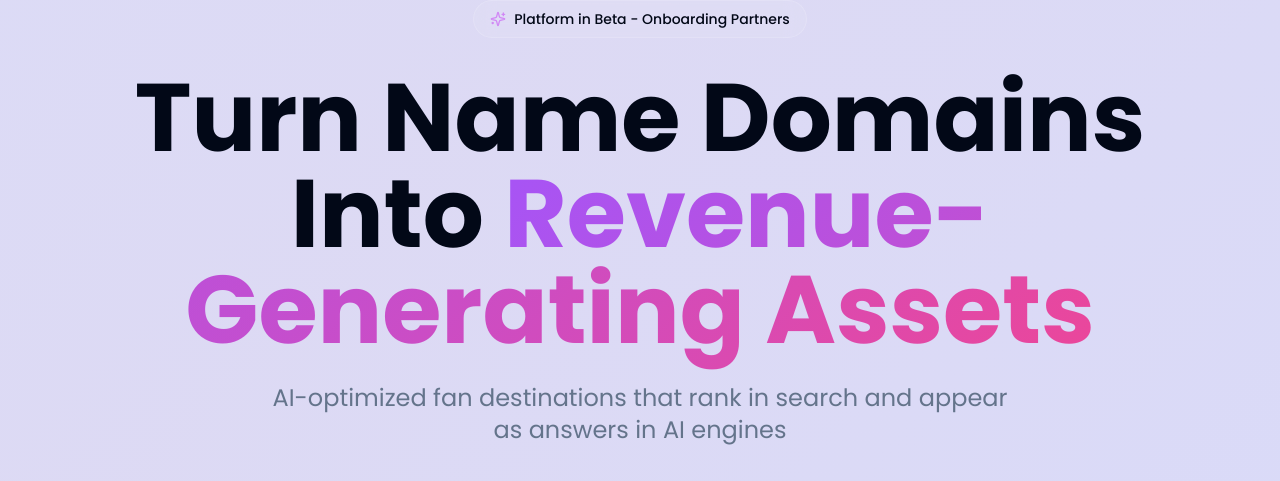
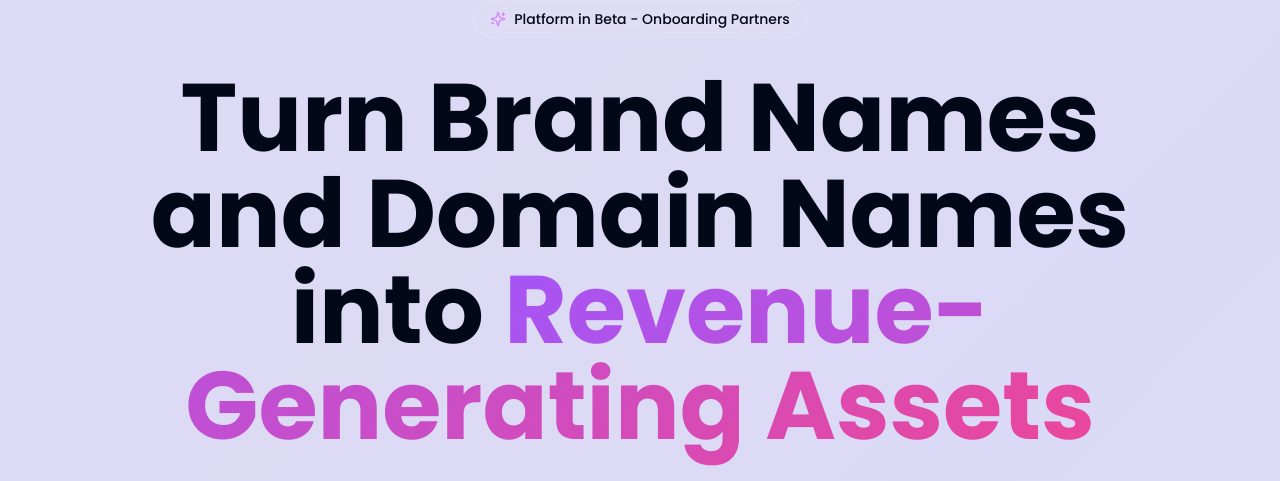
Before and after one commit to jcaisse/curated-content-portal, a Next.js app: page / in a window 1280 px wide. Shown: the part 128-609 px from the top of the page. Built offline with nearby package versions, Linux system fonts and the light colour scheme; no server answers.

Commit message:
Update homepage headline from 'Name Domains' to 'Brand Names and Domain Names'

```diff
--- a/src/app/layout.tsx
+++ b/src/app/layout.tsx
@@ -11,7 +11,7 @@ const poppins = Poppins({
 
 export const metadata: Metadata = {
   title: "Corsoro Media - AI-Optimized Fan Destinations for the Open Web",
-  description: "Turn name domains into revenue-generating assets. AI-optimized fan destinations that rank in search and appear as answers in AI engines. SEO + AEO + GEO monetization at scale.",
+  description: "Turn brand names and domain names into revenue-generating assets. AI-optimized fan destinations that rank in search and appear as answers in AI engines. SEO + AEO + GEO monetization at scale.",
   keywords: ["fan destinations", "domain monetization", "AI optimization", "SEO", "AEO", "GEO", "influencer monetization", "revenue share"],
   openGraph: {
     title: "Corsoro Media - Monetize the Open Web",
--- a/src/components/marketing/footer.tsx
+++ b/src/components/marketing/footer.tsx
@@ -36,7 +36,7 @@ export function Footer() {
                 <span className="text-2xl font-bold gradient-text">Corsoro Media</span>
               </div>
               <p className="text-sm text-muted-foreground mb-6 max-w-sm">
-                Monetize the open web with AI-optimized fan destinations. Turn name domains into revenue-generating assets.
+                Monetize the open web with AI-optimized fan destinations. Turn brand names and domain names into revenue-generating assets.
               </p>
               <div className="flex gap-4">
                 <a
--- a/src/components/marketing/hero-section.tsx
+++ b/src/components/marketing/hero-section.tsx
@@ -22,7 +22,7 @@ export function HeroSection() {
 
           {/* Main headline */}
           <h1 className="text-6xl md:text-7xl lg:text-8xl font-bold mb-6 leading-tight">
-            Turn Name Domains Into{" "}
+            Turn Brand Names and Domain Names into{" "}
             <span className="gradient-text">Revenue-Generating Assets</span>
           </h1>
 
```
